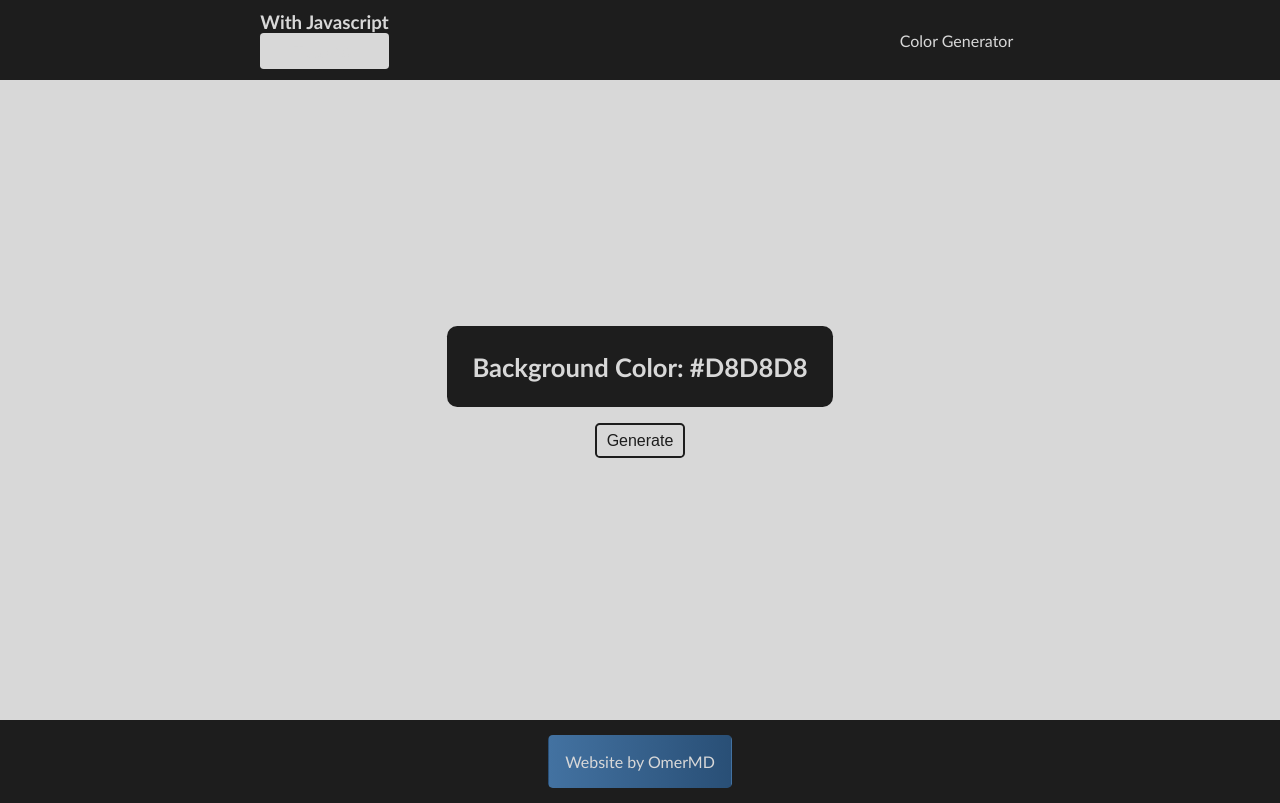
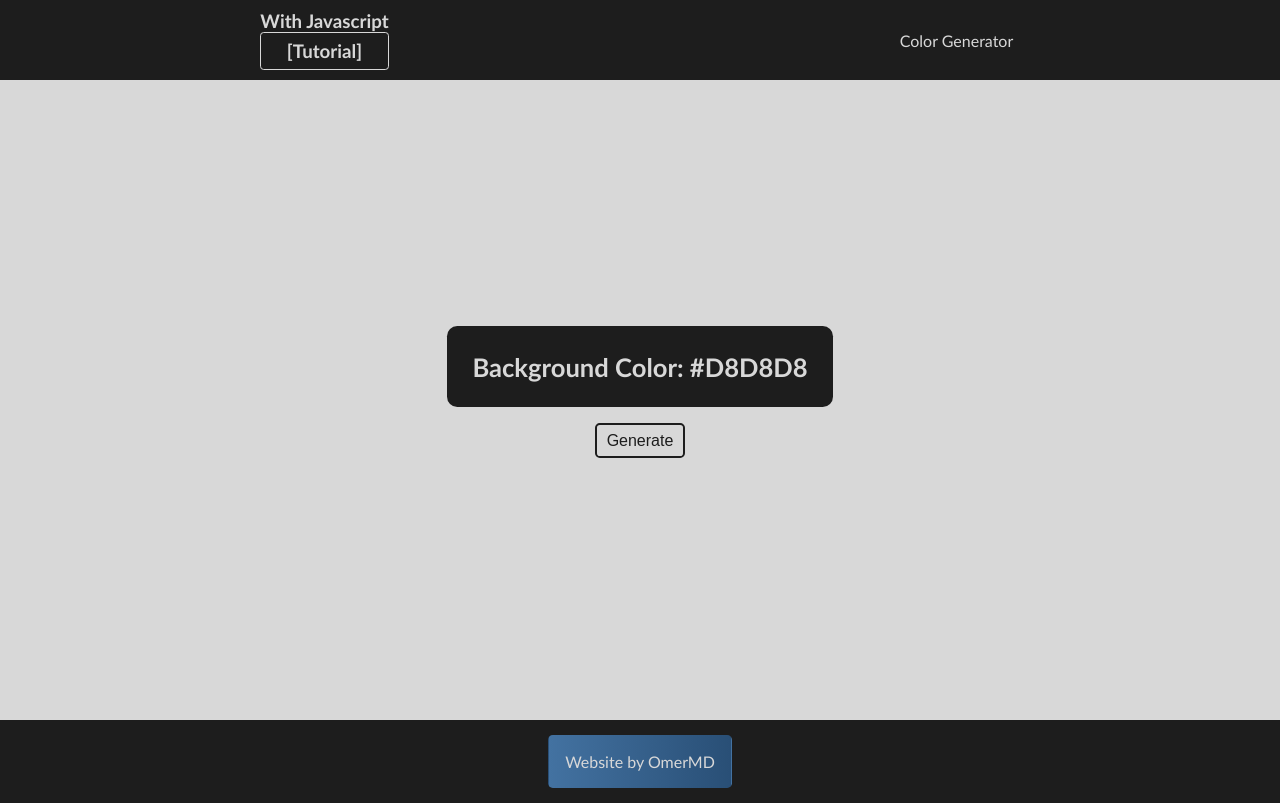
Before and after one commit to MaskeyDude/color-flipper-or-generator, a plain HTML site: page index.html in a window 1280 px wide. In both pictures the pointer is over the link 324 px from the left and 51 px from the top of the page. Drawn offline with Linux system fonts and the light colour scheme.

Commit message:
Update style.css

```diff
--- a/style.css
+++ b/style.css
@@ -39,6 +39,8 @@ header h3 a {
 
 header h3 a:hover {
     color: #d8d8d8;
+    border: 0.1em solid #d8d8d8;
+    background-color: transparent;
 }
 
 nav a {
```
